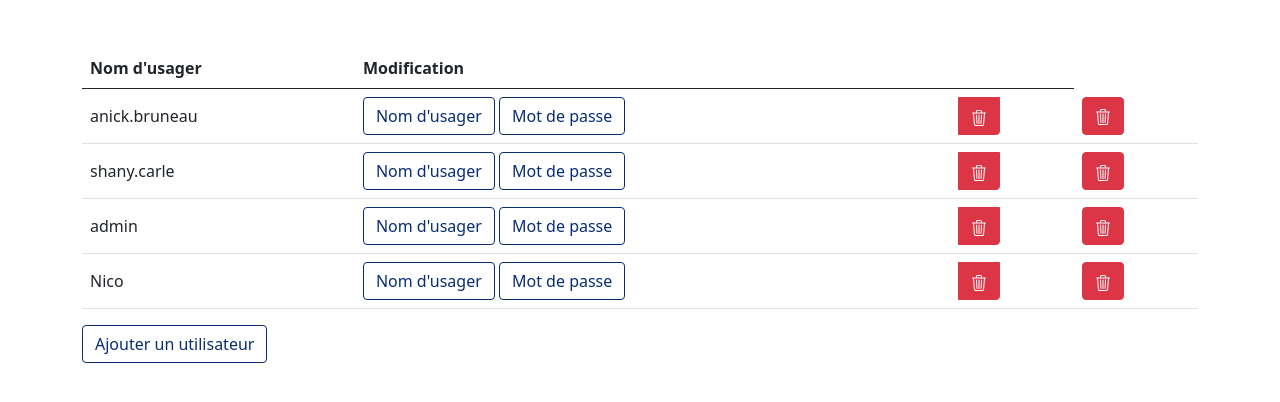
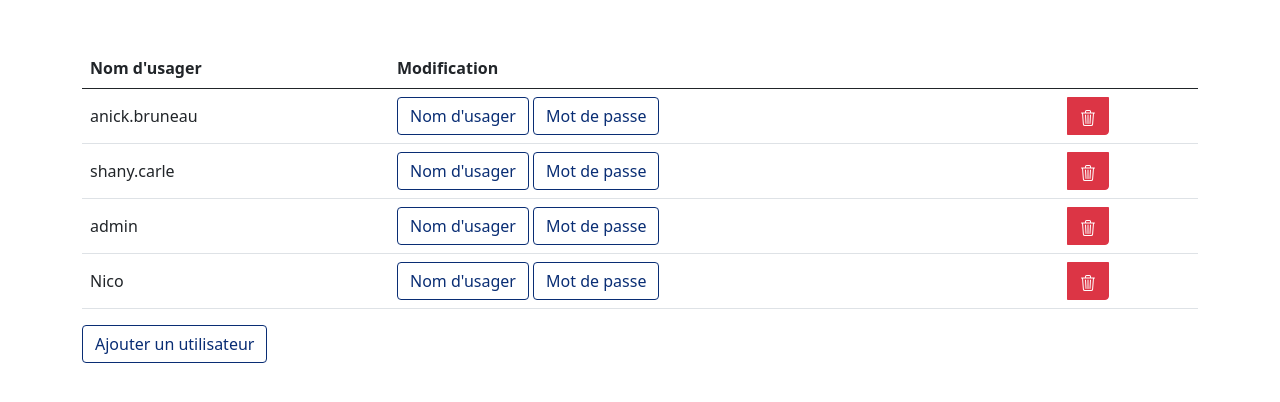
Before and after one commit to NicFleurent/SmileyFace, a PHP site: page /listeUsager.php in a window 1280 px wide. Shown: the part 121-523 px from the top of the page. Run offline with PHP 8.4, Linux system fonts and the light colour scheme; a user stored in the database is signed in; data comes from the database, SQL or seed files in the repository; data that the repository does not hold is empty.

Commit message:
Correction

```diff
--- a/listeUsager.php
+++ b/listeUsager.php
@@ -92,7 +92,8 @@ session_start();
                                 <td><a class="btn btn-outline-dark" href="modifierUsager.php?id=<?php echo $row['id'] ?>">Nom d'usager</a>
                                     <a class="btn btn-outline-dark" href="modifierMdp.php?id=<?php echo $row['id'] ?>">Mot de passe</a>
                                 </td>
-                                <td><a href="supprimerUsager.php?id=<?php echo $row['id'] ?>"  onSubmit="return confirm('Êtes-vous sûrs de vouloir supprimer cet évènement?');">
+                                <td>
+                                    <a href="supprimerUsager.php?id=<?php echo $row['id'] ?>"  onSubmit="return confirm('Êtes-vous sûrs de vouloir supprimer cet évènement?');">
                                         <button id="confirmSupp" type="button" class="btn btn-danger">
                                             <svg xmlns="http://www.w3.org/2000/svg" width="16" height="16" fill="currentColor" class="bi bi-trash3" viewBox="0 0 16 16">
                                                     <path d="M6.5 1h3a.5.5 0 0 1 .5.5v1H6v-1a.5.5 0 0 1 .5-.5ZM11 2.5v-1A1.5 1.5 0 0 0 9.5 0h-3A1.5 1.5 0 0 0 5 1.5v1H2.506a.58.58 0 0 0-.01 0H1.5a.5.5 0 0 0 0 1h.538l.853 10.66A2 2 0 0 0 4.885 16h6.23a2 2 0 0 0 1.994-1.84l.853-10.66h.538a.5.5 0 0 0 0-1h-.995a.59.59 0 0 0-.01 0H11Zm1.958 1-.846 10.58a1 1 0 0 1-.997.92h-6.23a1 1 0 0 1-.997-.92L3.042 3.5h9.916Zm-7.487 1a.5.5 0 0 1 .528.47l.5 8.5a.5.5 0 0 1-.998.06L5 5.03a.5.5 0 0 1 .47-.53Zm5.058 0a.5.5 0 0 1 .47.53l-.5 8.5a.5.5 0 1 1-.998-.06l.5-8.5a.5.5 0 0 1 .528-.47ZM8 4.5a.5.5 0 0 1 .5.5v8.5a.5.5 0 0 1-1 0V5a.5.5 0 0 1 .5-.5Z" />
@@ -100,9 +101,6 @@ session_start();
                                         </button>
                                     </a>
                                 </td>
-                                <td><button id="confirmSupp_<?php echo $row['id'] ?>" type="button" class="btn btn-danger btn-supprimer"><svg xmlns="http://www.w3.org/2000/svg" width="16" height="16" fill="currentColor" class="bi bi-trash3" viewBox="0 0 16 16">
-                                                <path d="M6.5 1h3a.5.5 0 0 1 .5.5v1H6v-1a.5.5 0 0 1 .5-.5ZM11 2.5v-1A1.5 1.5 0 0 0 9.5 0h-3A1.5 1.5 0 0 0 5 1.5v1H2.506a.58.58 0 0 0-.01 0H1.5a.5.5 0 0 0 0 1h.538l.853 10.66A2 2 0 0 0 4.885 16h6.23a2 2 0 0 0 1.994-1.84l.853-10.66h.538a.5.5 0 0 0 0-1h-.995a.59.59 0 0 0-.01 0H11Zm1.958 1-.846 10.58a1 1 0 0 1-.997.92h-6.23a1 1 0 0 1-.997-.92L3.042 3.5h9.916Zm-7.487 1a.5.5 0 0 1 .528.47l.5 8.5a.5.5 0 0 1-.998.06L5 5.03a.5.5 0 0 1 .47-.53Zm5.058 0a.5.5 0 0 1 .47.53l-.5 8.5a.5.5 0 1 1-.998-.06l.5-8.5a.5.5 0 0 1 .528-.47ZM8 4.5a.5.5 0 0 1 .5.5v8.5a.5.5 0 0 1-1 0V5a.5.5 0 0 1 .5-.5Z" />
-                                            </svg></button></td>
                             </tr>
                         <?php
                         }
```
